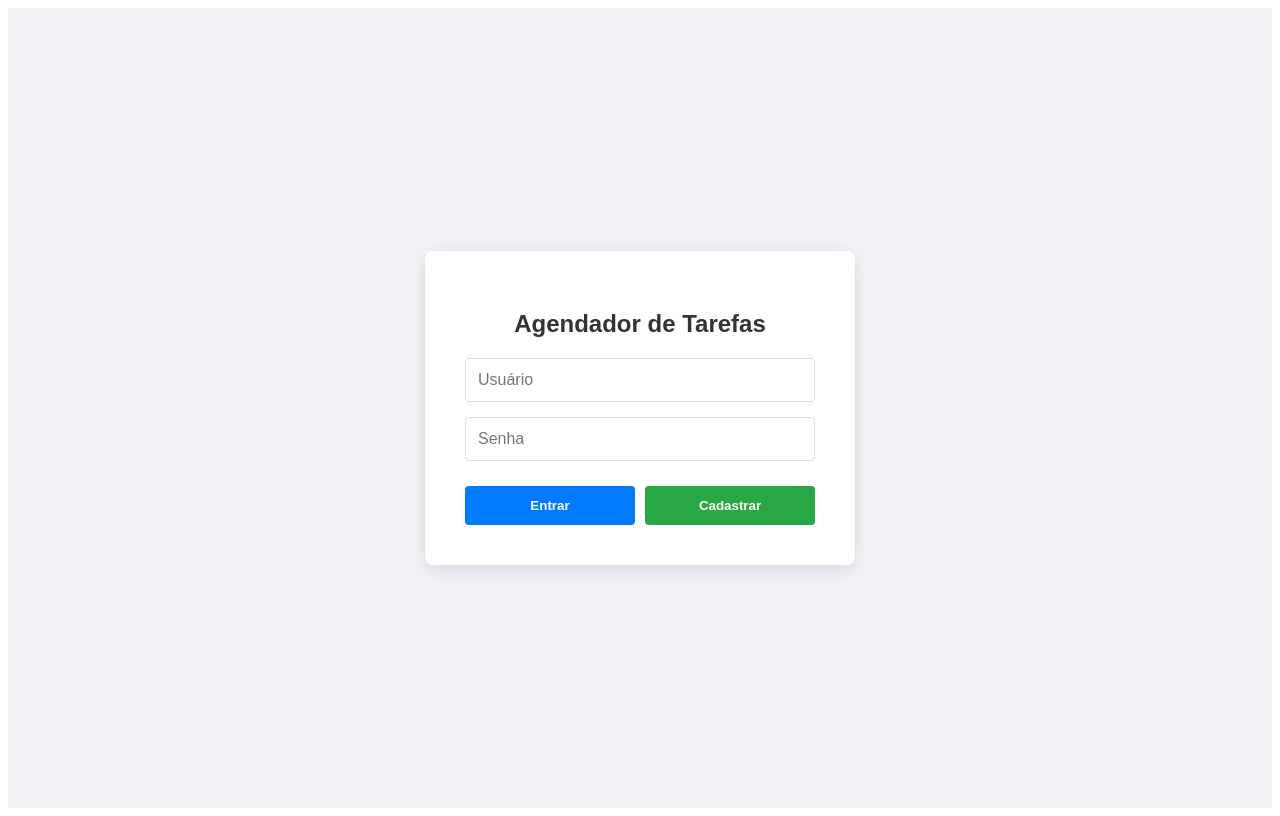
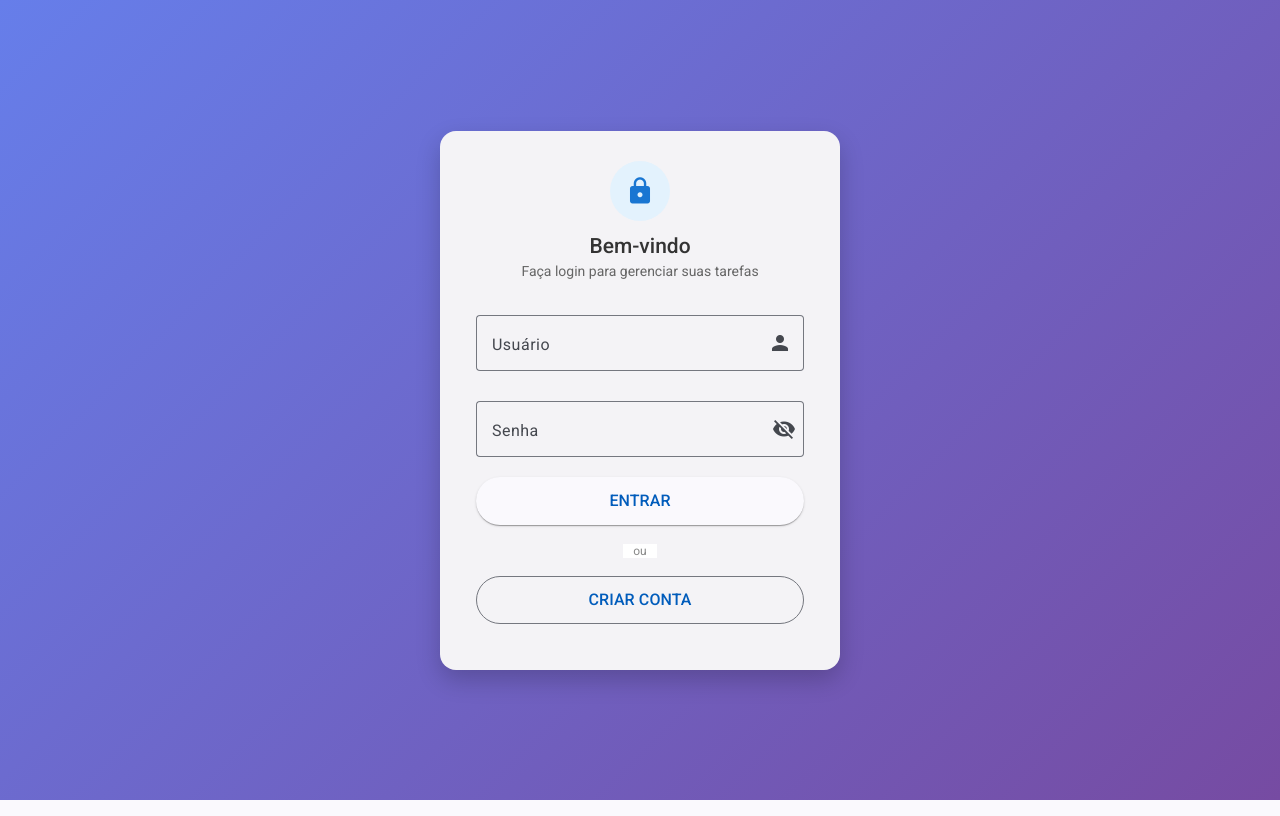
Before and after one commit to PauloFTF/lista-tarefas-ui, an Angular app: page /login in a window 1280 px wide. Built offline with nearby package versions, Linux system fonts and the light colour scheme.

Commit message:
UI/UX Finalizada: Design moderno com Angular Material (Login e Tarefas)

```diff
--- a/angular.json
+++ b/angular.json
@@ -25,6 +25,7 @@
               }
             ],
             "styles": [
+              "src/custom-theme.scss",
               "src/styles.css"
             ]
           },
--- a/package.json
+++ b/package.json
@@ -22,10 +22,12 @@
   },
   "private": true,
   "dependencies": {
+    "@angular/cdk": "^20.2.13",
     "@angular/common": "^20.3.0",
     "@angular/compiler": "^20.3.0",
     "@angular/core": "^20.3.0",
     "@angular/forms": "^20.3.0",
+    "@angular/material": "^20.2.13",
     "@angular/platform-browser": "^20.3.0",
     "@angular/router": "^20.3.0",
     "rxjs": "~7.8.0",
--- a/src/app/auth/login/login.css
+++ b/src/app/auth/login/login.css
@@ -1,64 +1,105 @@
-/* Centraliza tudo na tela */
-.login-wrapper {
+/* Fundo Gradiente Elegante */
+.login-background {
     display: flex;
     justify-content: center;
     align-items: center;
     height: 100vh;
-    background-color: #f0f2f5;
+    /* Um gradiente suave de azul para roxo */
+    background: linear-gradient(135deg, #667eea 0%, #764ba2 100%);
 }
 
-.login-container {
-    width: 350px;
-    padding: 40px;
-    background: white;
-    border-radius: 8px;
-    box-shadow: 0 4px 15px rgba(0,0,0,0.1);
+/* O Cartão de Login */
+.login-card {
+    width: 100%;
+    max-width: 400px; /* Não deixa ficar muito largo */
+    padding: 30px 20px;
+    border-radius: 16px !important; /* Bordas mais arredondadas */
+    box-shadow: 0 10px 25px rgba(0,0,0,0.2) !important; /* Sombra mais profunda */
+}
+
+/* Cabeçalho do Cartão */
+.card-header {
+    display: flex;
+    flex-direction: column;
+    align-items: center;
+    margin-bottom: 20px;
     text-align: center;
-    font-family: Arial, sans-serif;
+}
+
+/* Círculo do ícone de cadeado */
+.icon-circle {
+    background-color: #e3f2fd; /* Azul bem clarinho */
+    color: #1976d2; /* Azul primário */
+    width: 60px;
+    height: 60px;
+    border-radius: 50%;
+    display: flex;
+    justify-content: center;
+    align-items: center;
+    margin-bottom: 15px;
+}
+
+.icon-circle mat-icon {
+    font-size: 30px;
+    width: 30px;
+    height: 30px;
 }
 
 h2 {
-    margin-bottom: 20px;
+    margin: 0;
     color: #333;
+    font-weight: 500;
 }
 
-input {
-    width: 100%;
-    padding: 12px;
-    margin-bottom: 15px;
-    border: 1px solid #ddd;
-    border-radius: 4px;
-    box-sizing: border-box;
-    font-size: 16px;
+p {
+    color: #666;
+    font-size: 14px;
+    margin-top: 5px;
 }
 
-.buttons {
-    display: flex;
-    gap: 10px;
-    margin-top: 10px;
+/* Inputs ocupando largura total */
+.full-width {
+    width: 100%;
+    margin-bottom: 10px;
 }
 
-button {
-    flex: 1;
-    padding: 12px;
-    border: none;
-    border-radius: 4px;
-    cursor: pointer;
-    color: white;
-    font-weight: bold;
-    transition: background-color 0.3s;
+/* Área dos botões */
+.actions-column {
+    display: flex;
+    flex-direction: column;
+    padding: 0 16px 16px 16px !important;
 }
 
-.btn-login {
-    background-color: #007bff;
-}
-.btn-login:hover {
-    background-color: #0056b3;
+.btn-large {
+    width: 100%;
+    height: 48px;
+    font-size: 16px;
+    margin-bottom: 0;
 }
 
-.btn-register {
-    background-color: #28a745;
+/* Divisor "ou" */
+.divider {
+    text-align: center;
+    margin: 15px 0;
+    position: relative;
 }
-.btn-register:hover {
-    background-color: #218838;
+
+.divider span {
+    background-color: white;
+    padding: 0 10px;
+    color: #888;
+    font-size: 12px;
+    position: relative;
+    z-index: 1;
 }
+
+/* Linha atrás do "ou" */
+.divider::before {
+    content: "";
+    position: absolute;
+    top: 50%;
+    left: 0;
+    right: 0;
+    border-top: 1px solid #eee;
+    z-index: 0;
+}
--- a/src/app/auth/login/login.html
+++ b/src/app/auth/login/login.html
@@ -1,22 +1,44 @@
-<div class="login-wrapper">
-    <div class="login-container">
-        <h2>Agendador de Tarefas</h2>
+<div class="login-background">
+    <mat-card class="login-card">
 
-        <div class="form-group">
-            <input type="text"
-                   placeholder="Usuário"
-                   [(ngModel)]="loginData.usuario">
+        <div class="card-header">
+            <div class="icon-circle">
+                <mat-icon>lock</mat-icon>
+            </div>
+            <h2>Bem-vindo</h2>
+            <p>Faça login para gerenciar suas tarefas</p>
         </div>
 
-        <div class="form-group">
-            <input type="password"
-                   placeholder="Senha"
-                   [(ngModel)]="loginData.senha">
-        </div>
+        <mat-card-content>
+            <mat-form-field appearance="outline" class="full-width">
+                <mat-label>Usuário</mat-label>
+                <input matInput [(ngModel)]="loginData.usuario" placeholder="Digite seu usuário">
+                <mat-icon matSuffix>person</mat-icon>
+            </mat-form-field>
 
-        <div class="buttons">
-            <button (click)="fazerLogin()" class="btn-login">Entrar</button>
-            <button (click)="fazerCadastro()" class="btn-register">Cadastrar</button>
-        </div>
-    </div>
+            <mat-form-field appearance="outline" class="full-width">
+                <mat-label>Senha</mat-label>
+                <input matInput [type]="hidePassword ? 'password' : 'text'" [(ngModel)]="loginData.senha">
+
+                <button mat-icon-button matSuffix (click)="hidePassword = !hidePassword" [attr.aria-label]="'Ocultar senha'">
+                    <mat-icon>{{hidePassword ? 'visibility_off' : 'visibility'}}</mat-icon>
+                </button>
+            </mat-form-field>
+        </mat-card-content>
+
+        <mat-card-actions class="actions-column">
+            <button mat-raised-button color="primary" class="btn-large" (click)="fazerLogin()">
+                ENTRAR
+            </button>
+
+            <div class="divider">
+                <span>ou</span>
+            </div>
+
+            <button mat-stroked-button color="primary" class="btn-large" (click)="fazerCadastro()">
+                CRIAR CONTA
+            </button>
+        </mat-card-actions>
+
+    </mat-card>
 </div>
--- a/src/app/auth/login/login.ts
+++ b/src/app/auth/login/login.ts
@@ -1,32 +1,44 @@
 import { Component } from '@angular/core';
 import { CommonModule } from '@angular/common';
-import { FormsModule } from '@angular/forms'; // Para o formulário funcionar
-import { Router } from '@angular/router'; // Para mudar de página
-import { AuthService } from '../auth'; // Importando do seu arquivo auth.ts
+import { FormsModule } from '@angular/forms';
+import { Router } from '@angular/router';
+import { AuthService } from '../auth';
+
+// --- IMPORTAÇÕES DO ANGULAR MATERIAL ---
+import { MatCardModule } from '@angular/material/card';
+import { MatInputModule } from '@angular/material/input';
+import { MatButtonModule } from '@angular/material/button';
+import { MatIconModule } from '@angular/material/icon';
+import { MatFormFieldModule } from '@angular/material/form-field';
 
 @Component({
   selector: 'app-login',
   standalone: true,
-  imports: [CommonModule, FormsModule],
-  // Ajustado para os nomes da sua imagem:
+  imports: [
+    CommonModule,
+    FormsModule,
+    // Adicionando os módulos visuais
+    MatCardModule,
+    MatInputModule,
+    MatButtonModule,
+    MatIconModule,
+    MatFormFieldModule
+  ],
   templateUrl: './login.html',
   styleUrls: ['./login.css']
 })
 export class LoginComponent {
 
-  // Dados do formulário
-  loginData = {
-    usuario: '',
-    senha: ''
-  };
+  loginData = { usuario: '', senha: '' };
+
+  // Variável para controlar se a senha está visível ou oculta
+  hidePassword = true;
 
   constructor(private authService: AuthService, private router: Router) {}
 
-  // Ação de Login
   fazerLogin() {
     this.authService.login(this.loginData.usuario, this.loginData.senha).subscribe({
       next: () => {
-        // Se der certo, vai para as tarefas
         this.router.navigate(['/tarefas']);
       },
       error: (err) => {
@@ -36,7 +48,6 @@ export class LoginComponent {
     });
   }
 
-  // Ação de Cadastro
   fazerCadastro() {
     this.authService.register(this.loginData.usuario, this.loginData.senha).subscribe({
       next: () => {
--- a/src/app/tarefas/tarefas.css
+++ b/src/app/tarefas/tarefas.css
@@ -1,137 +1,141 @@
-:host {
-    font-family: Arial, sans-serif;
+/* Fundo Gradiente (Igual ao Login para consistência) */
+.main-background {
+    min-height: 100vh;
+    padding: 40px 20px;
+    background: linear-gradient(135deg, #667eea 0%, #764ba2 100%);
+    display: flex;
+    justify-content: center;
+    align-items: flex-start; /* Cartão começa no topo, não no centro */
 }
 
-.container {
-    background: #fff;
-    padding: 20px;
-    border-radius: 8px;
-    box-shadow: 0 4px 10px rgba(0, 0, 0, 0.1);
-    /* AUMENTADO: Mudamos de 500px para 600px para caber os botões extras */
-    width: 600px;
-    margin: 40px auto;
+/* O Cartão Principal */
+.tasks-card {
+    width: 100%;
+    max-width: 700px;
+    border-radius: 16px !important;
+    overflow: hidden; /* Para o banner não sair das bordas arredondadas */
+    box-shadow: 0 15px 30px rgba(0,0,0,0.2) !important;
+    padding: 0 !important; /* Removemos padding padrão para customizar */
 }
 
-header {
+/* Banner do Topo */
+.card-header-banner {
+    background: linear-gradient(to right, #3f51b5, #5c6bc0);
+    color: white;
+    padding: 30px;
     display: flex;
     justify-content: space-between;
-    align-items: center;
-    margin-bottom: 20px;
-    border-bottom: 1px solid #eee;
-    padding-bottom: 10px;
+    align-items: flex-start;
 }
 
-header h1 {
+.header-content h1 {
     margin: 0;
-    color: #333;
-    font-size: 24px;
+    font-size: 28px;
+    font-weight: 500;
 }
 
-.input-section {
-    display: flex;
-    margin-bottom: 20px;
-    /* NOVO: Espaço entre o input e os botões (Salvar/Cancelar) */
-    gap: 5px;
-}
-
-:host ::ng-deep input[type="text"] {
-    flex-grow: 1;
-    padding: 10px;
-    border: 1px solid #ddd;
-    border-radius: 4px;
-    font-size: 16px;
-}
-
-/* Estilo Base para todos os botões */
-button {
-    padding: 10px 15px;
-    color: white;
-    border: none;
-    border-radius: 4px;
-    cursor: pointer;
+.header-content p {
+    margin: 5px 0 0;
+    opacity: 0.8;
     font-size: 14px;
 }
 
-/* Botão Padrão (Adicionar) - Azul */
-:host ::ng-deep button {
-    background-color: #007bff;
-}
-:host ::ng-deep button:hover {
-    background-color: #0056b3;
+.btn-logout-white {
+    color: white !important;
+    background-color: rgba(255,255,255,0.2);
 }
 
-/* --- NOVOS BOTÕES --- */
-
-/* Botão Salvar (Verde) */
-.btn-salvar {
-    background-color: #28a745 !important;
-}
-.btn-salvar:hover {
-    background-color: #218838 !important;
+.card-body {
+    padding: 30px !important;
 }
 
-/* Botão Cancelar (Amarelo/Laranja) */
-.btn-cancelar {
-    background-color: #ffc107 !important;
-    color: #333 !important; /* Texto escuro para contraste */
-}
-.btn-cancelar:hover {
-    background-color: #e0a800 !important;
+/* Área de Input */
+.input-area {
+    display: flex;
+    align-items: center;
+    gap: 15px;
+    margin-bottom: 20px;
 }
 
-/* Botão Logout (Cinza) */
-.btn-logout {
-    background-color: #6c757d !important;
-}
-.btn-logout:hover {
-    background-color: #5a6268 !important;
+.full-width {
+    flex-grow: 1;
 }
 
-/* --- LISTA DE TAREFAS --- */
-
-#lista-tarefas {
-    list-style-type: none;
-    padding: 0;
-    margin: 0;
+/* Remove o padding extra embaixo do input do Material */
+::ng-deep .mat-mdc-form-field-subscript-wrapper {
+    display: none;
 }
 
-.tarefa-item {
-    display: flex;
-    justify-content: space-between;
-    align-items: center;
-    padding: 12px 10px;
-    border-bottom: 1px solid #eee;
-    font-size: 18px;
+/* Lista de Tarefas */
+.list-container {
+    max-height: 60vh; /* Se a lista for grande, cria scroll */
+    overflow-y: auto;
 }
 
-.tarefa-item span {
-    cursor: pointer;
-    flex-grow: 1;
-    padding-right: 15px;
+.task-row {
+    transition: background-color 0.2s;
+    border-radius: 8px;
+    margin-bottom: 4px;
 }
 
-.tarefa-item.concluida span {
-    text-decoration: line-through;
-    color: #888;
+.task-row:hover {
+    background-color: #f8f9fa; /* Efeito hover suave */
 }
 
-/* NOVO: Agrupa os botões de ação (Editar e Deletar) lado a lado */
-.acoes {
+/* Ícones de Check */
+.check-icon {
+    color: #4caf50; /* Verde */
+}
+.unchecked-icon {
+    color: #9e9e9e; /* Cinza */
+}
+
+/* Texto */
+.task-text {
+    font-size: 16px;
+    color: #333;
+    cursor: pointer;
+}
+
+.completed-text {
+    text-decoration: line-through;
+    color: #aaa;
+}
+
+/* Botões de Ação (Editar/Excluir) */
+.actions-group {
     display: flex;
     gap: 5px;
 }
 
-/* Botão Editar (Amarelo) */
-.btn-editar {
-    background-color: #ffc107 !important;
-    padding: 5px 10px !important;
-    font-size: 12px !important;
-    color: #333 !important;
+.edit-btn {
+    color: #ffa000; /* Âmbar */
 }
 
-/* Botão Deletar (Vermelho) */
-.btn-deletar {
-    background-color: #dc3545 !important;
-    padding: 5px 10px !important;
-    font-size: 12px !important;
+.delete-btn {
+    color: #f44336; /* Vermelho */
 }
+
+/* Estado Vazio */
+.empty-state {
+    text-align: center;
+    padding: 40px;
+    color: #aaa;
+}
+
+.empty-state mat-icon {
+    font-size: 48px;
+    width: 48px;
+    height: 48px;
+    margin-bottom: 10px;
+    opacity: 0.5;
+}
+
+/* Scrollbar bonita */
+.list-container::-webkit-scrollbar {
+    width: 6px;
+}
+.list-container::-webkit-scrollbar-thumb {
+    background-color: #ccc;
+    border-radius: 4px;
+}
--- /dev/null
+++ b/src/custom-theme.scss
@@ -0,0 +1,35 @@
+
+// Include theming for Angular Material with `mat.theme()`.
+// This Sass mixin will define CSS variables that are used for styling Angular Material
+// components according to the Material 3 design spec.
+// Learn more about theming and how to use it for your application's
+// custom components at https://material.angular.dev/guide/theming
+@use '@angular/material' as mat;
+
+html {
+  @include mat.theme((
+    color: (
+      primary: mat.$azure-palette,
+      tertiary: mat.$blue-palette,
+    ),
+    typography: Roboto,
+    density: 0,
+  ));
+}
+
+body {
+  // Default the application to a light color theme. This can be changed to
+  // `dark` to enable the dark color theme, or to `light dark` to defer to the
+  // user's system settings.
+  color-scheme: light;
+
+  // Set a default background, font and text colors for the application using
+  // Angular Material's system-level CSS variables. Learn more about these
+  // variables at https://material.angular.dev/guide/system-variables
+  background-color: var(--mat-sys-surface);
+  color: var(--mat-sys-on-surface);
+  font: var(--mat-sys-body-medium);
+
+  // Reset the user agent margin.
+  margin: 0;
+}
--- a/src/index.html
+++ b/src/index.html
@@ -6,6 +6,8 @@
   <base href="/">
   <meta name="viewport" content="width=device-width, initial-scale=1">
   <link rel="icon" type="image/x-icon" href="favicon.ico">
+  <link href="https://fonts.googleapis.com/css2?family=Roboto:wght@300;400;500&display=swap" rel="stylesheet">
+  <link href="https://fonts.googleapis.com/icon?family=Material+Icons" rel="stylesheet">
 </head>
 <body>
   <app-root></app-root>
--- a/src/styles.css
+++ b/src/styles.css
@@ -1 +1,4 @@
 /* You can add global styles to this file, and also import other style files */
+
+html, body { height: 100%; }
+body { margin: 0; font-family: Roboto, "Helvetica Neue", sans-serif; }
```
Also changed, not shown: src/app/tarefas/tarefas.html (+69 -31 lines), src/app/tarefas/tarefas.ts (+26 -13 lines), 1 other file (tests, documents, lock files or other folders).
